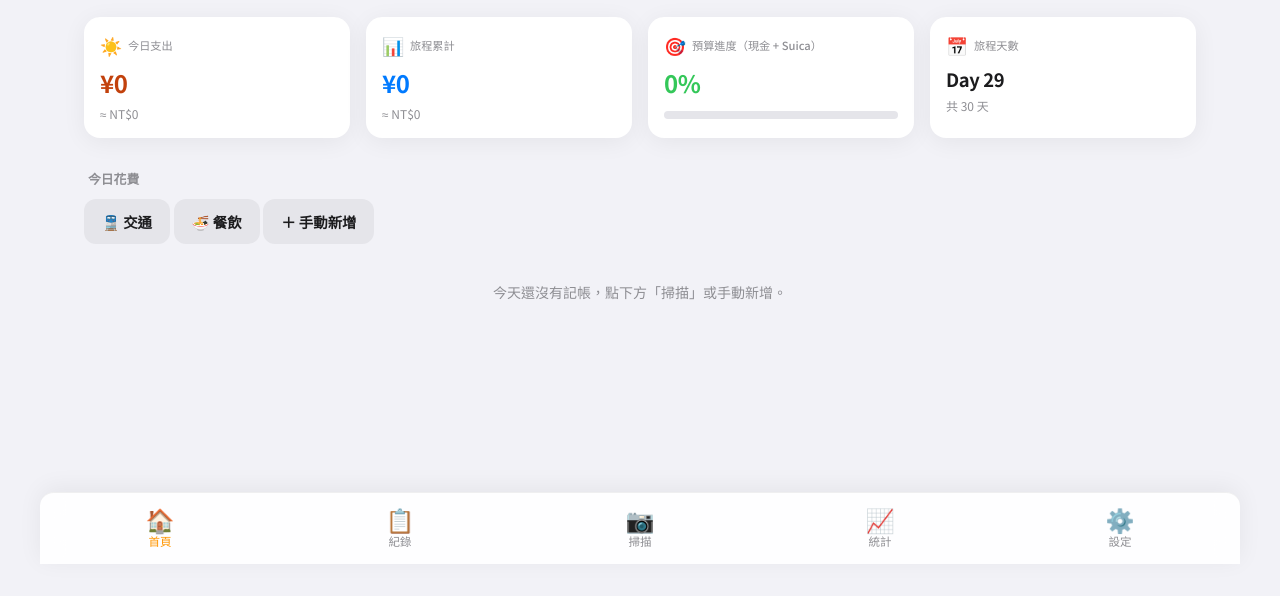
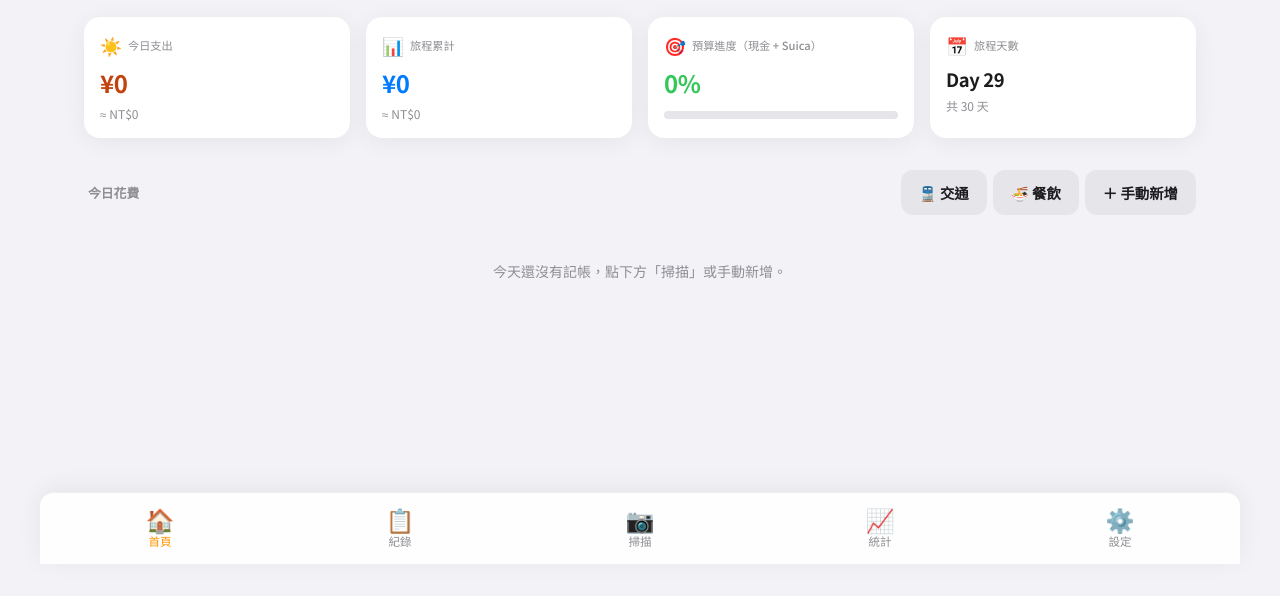
Before and after one commit to maaru-jp/jptravelaccounting, a website with bundled scripts: page index.html in a window 1280 px wide. Shown: the part 236-832 px from the top of the page. Built offline with nearby package versions, Linux system fonts and the light colour scheme.

Commit message:
Add files via upload

```diff
--- a/css/app.css
+++ b/css/app.css
@@ -391,6 +391,26 @@
   color: var(--text-secondary);
   margin: 0 0 10px 4px;
   text-transform: none;
+}
+
+.section-list__head {
+  display: flex;
+  justify-content: space-between;
+  align-items: center;
+  gap: 8px;
+  margin-bottom: 8px;
+}
+
+.section-list__head .section-list__title {
+  margin-bottom: 0;
+}
+
+.quick-adds {
+  display: flex;
+  align-items: center;
+  gap: 6px;
+  flex-wrap: wrap;
+  justify-content: flex-end;
 }
 
 .tx-list {
```
